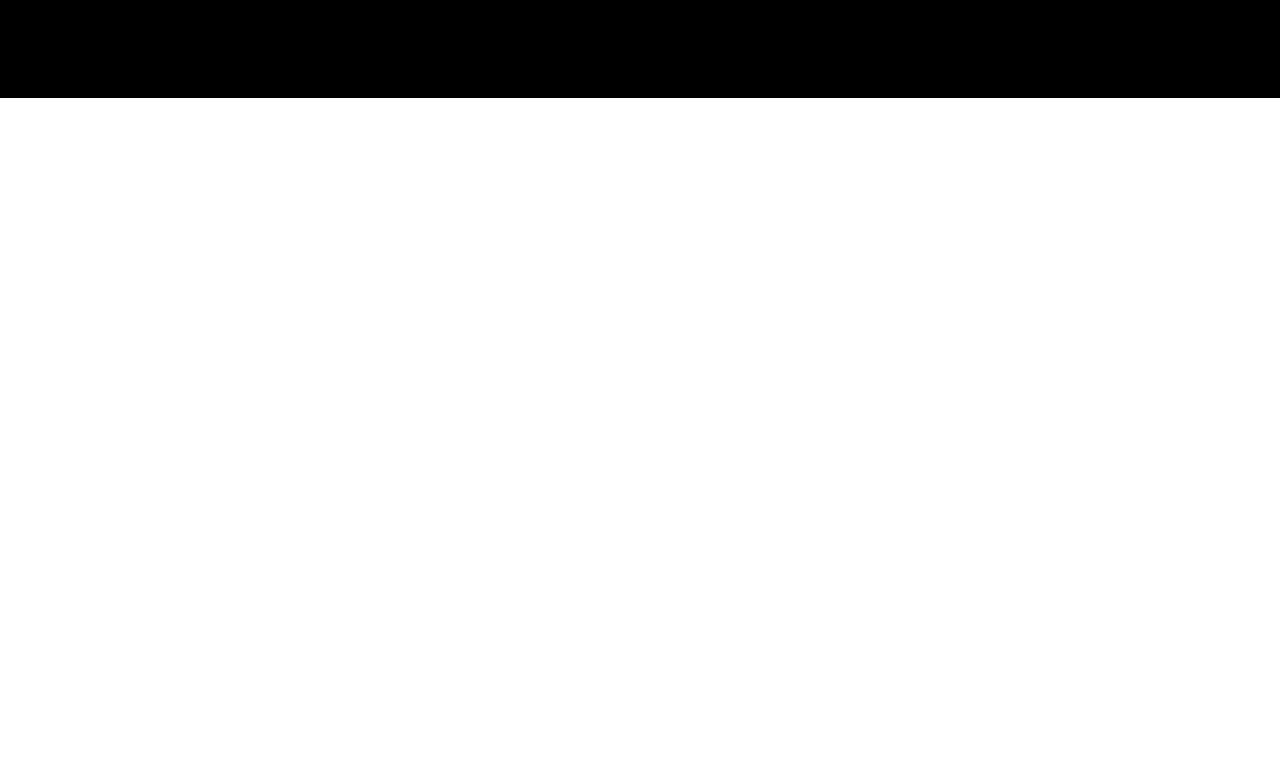
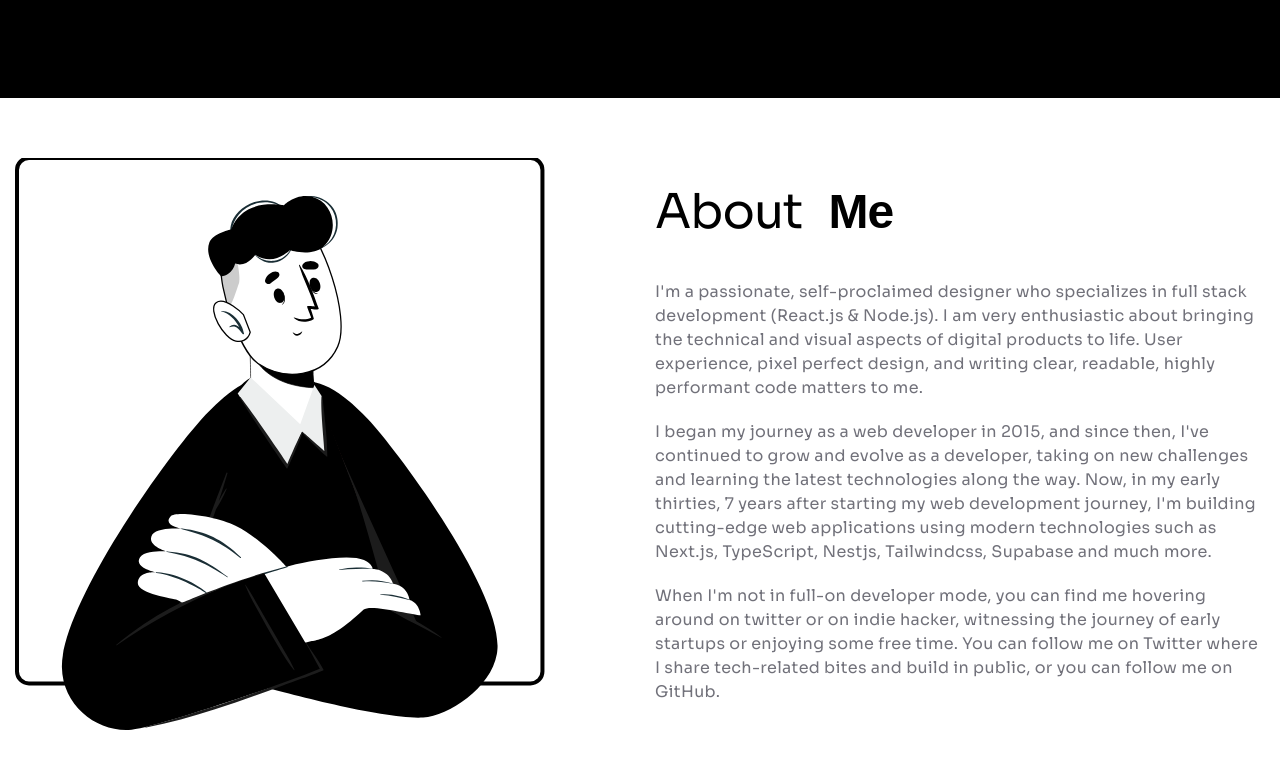
Before and after one commit to serlisovyk/Personal, a plain HTML site: page index.html in a window 1280 px wide. Shown: the part 2140-2908 px from the top of the page. Before the commit the page ends 2238 px from the top, so only its background shows below. Drawn offline with Linux system fonts and the light colour scheme; a web font is replaced by a local one.

Commit message:
Added about section

```diff
--- a/index.html
+++ b/index.html
@@ -511,6 +511,52 @@
           </div>
         </section>
         <!-- #endregion -->
+        <!-- #region About -->
+        <section class="about" id="about">
+          <div class="container">
+            <div class="about__inner">
+              <div class="about__image">
+                <img
+                  src="images/about/about.svg"
+                  alt="Guy"
+                  width="530"
+                  height="570"
+                  loading="lazy"
+                />
+              </div>
+              <div class="about__content">
+                <h2 class="about__title">About <span>Me</span></h2>
+                <div class="about__text text">
+                  <p>
+                    I'm a passionate, self-proclaimed designer who specializes in
+                    full stack development (React.js & Node.js). I am very
+                    enthusiastic about bringing the technical and visual aspects of
+                    digital products to life. User experience, pixel perfect design,
+                    and writing clear, readable, highly performant code matters to
+                    me.
+                  </p>
+                  <p>
+                    I began my journey as a web developer in 2015, and since then,
+                    I've continued to grow and evolve as a developer, taking on new
+                    challenges and learning the latest technologies along the way.
+                    Now, in my early thirties, 7 years after starting my web
+                    development journey, I'm building cutting-edge web applications
+                    using modern technologies such as Next.js, TypeScript, Nestjs,
+                    Tailwindcss, Supabase and much more.
+                  </p>
+                  <p>
+                    When I'm not in full-on developer mode, you can find me hovering
+                    around on twitter or on indie hacker, witnessing the journey of
+                    early startups or enjoying some free time. You can follow me on
+                    Twitter where I share tech-related bites and build in public, or
+                    you can follow me on GitHub.
+                  </p>
+                </div>
+              </div>
+            </div>
+          </div>
+        </section>
+        <!-- #endregion -->
       </main>
     </div>
   </body>
--- /dev/null
+++ b/scss/components/_about.scss
@@ -0,0 +1,44 @@
+.about {
+  padding-block: 60px;
+
+  @include mobile {
+    padding-block: 40px;
+  }
+
+  &__inner {
+    display: flex;
+    justify-content: space-between;
+    align-items: center;
+    gap: 20px;
+
+    @include mobile {
+      flex-direction: column;
+      gap: 30px;
+    }
+  }
+
+  &__title {
+    text-align: left;
+    margin-bottom: 40px;
+
+    @include tablet {
+      margin-bottom: 20px;
+      font-size: 40px;
+    }
+  }
+
+  &__text {
+    max-width: 610px;
+
+    & p:not(:last-child) {
+      margin-bottom: 20px;
+
+      @include tablet {
+        margin-bottom: 10px;
+      }
+    }
+    @include tablet {
+      font-size: 14px;
+    }
+  }
+}
--- a/scss/style.scss
+++ b/scss/style.scss
@@ -9,7 +9,7 @@
 @import './components/intro';
 @import './components/skills';
 @import './components/experience';
-// @import './components/about';
+@import './components/about';
 // @import './components/projects';
 // @import './components/testimonials';
 // @import './components/reviews';
```
Also changed, not shown: css/style.css, 1 other file.
